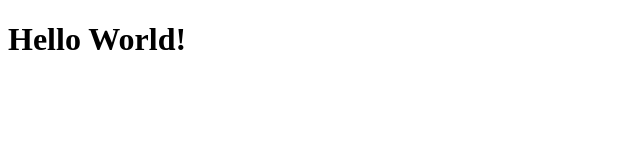
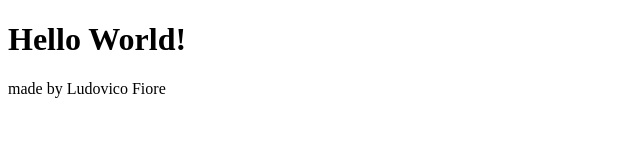
Before and after one commit to ludovicofiore/htmlcss-hello, a plain HTML site: page index.html in a window 1280 px wide. Shown: the whole page, without its empty margins (0-640 px from the left). Drawn offline with Linux system fonts and the light colour scheme.

Commit message:
inserimento footer

```diff
--- a/index.html
+++ b/index.html
@@ -8,5 +8,6 @@
 <body>
     <h1>Hello World!</h1>
 
+    <footer>made by Ludovico Fiore</footer>
 </body>
 </html>
```
